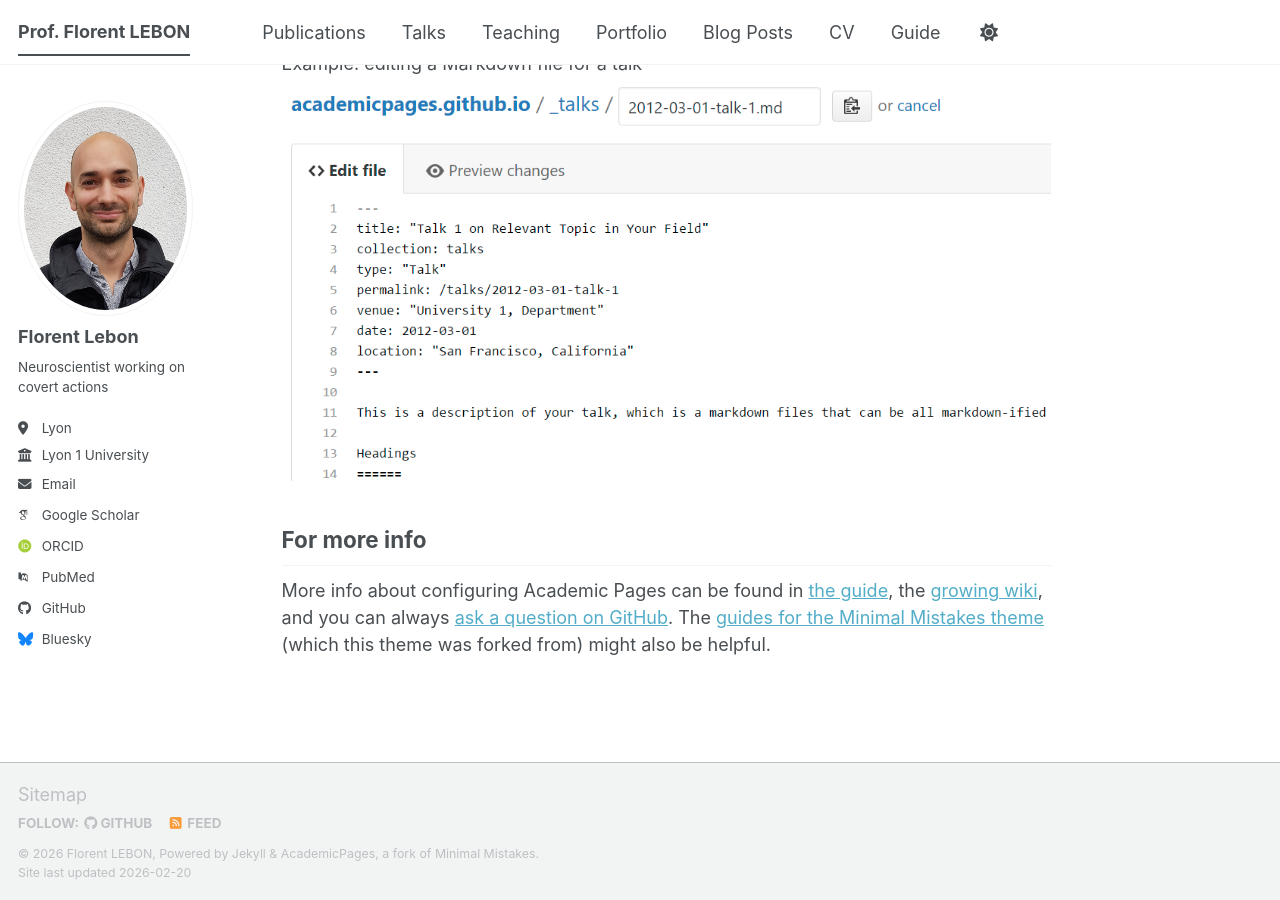
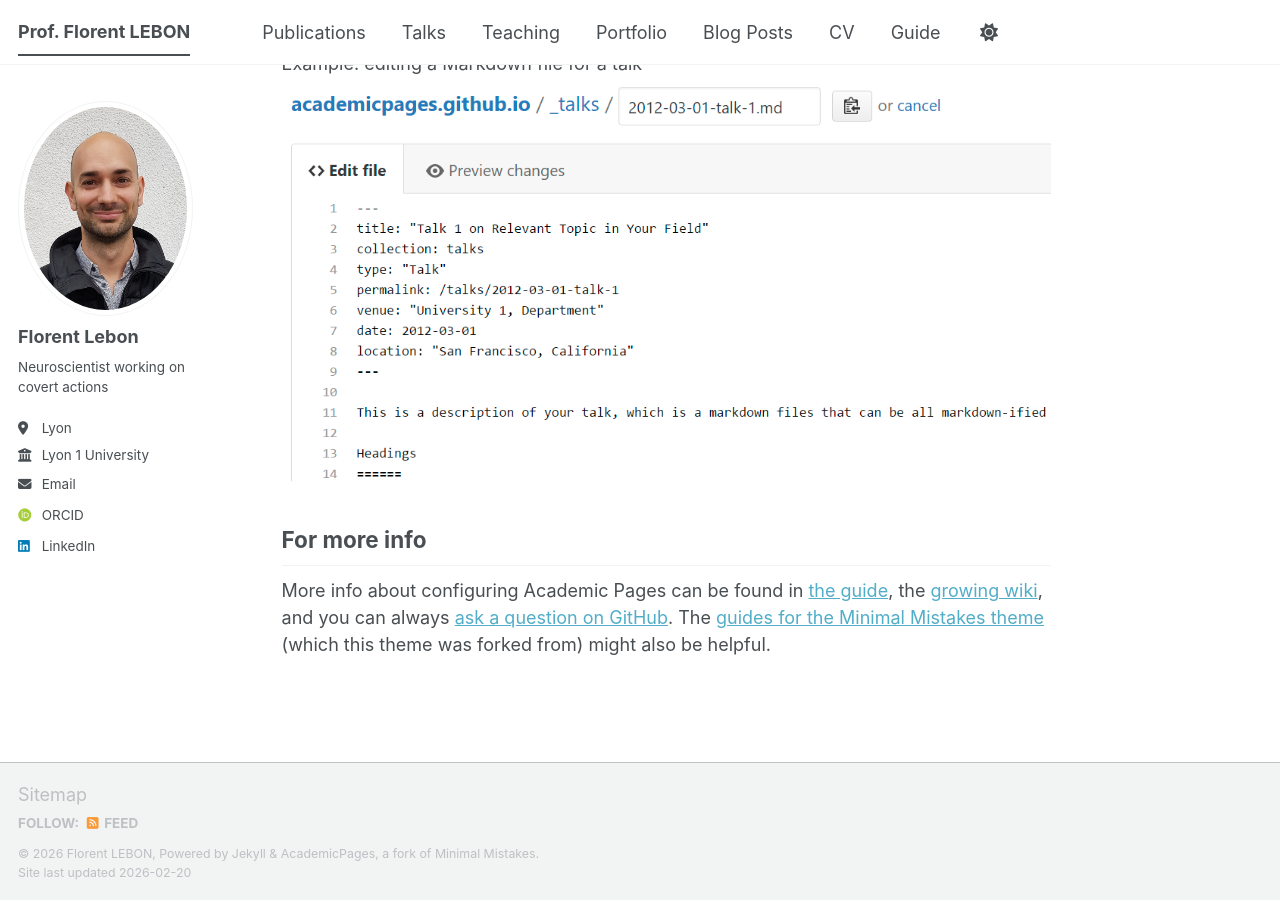
Before and after one commit to FloLebon/FloLebon.github.io, a Jekyll site: the page built from _pages/about.md, in a window 1280 px wide and 900 px high, scrolled down 2720 px. Built offline with Jekyll 4.4.1, drawn with Linux system fonts in a browser that asks for light colours; some web fonts are replaced; a script bundle is joined from its source files by our own code; library files that are not in the unit come from our copies; some of the changed lines change nothing that is shown.

Commit message:
Update _config.yml

```diff
--- a/_config.yml
+++ b/_config.yml
@@ -35,13 +35,13 @@ author:
   # Academic websites
   academia         : # URL
   arxiv            : # URL - Update with the correct link to your profile
-  googlescholar    : "https://scholar.google.com/citations?user=PS_CX0AAAAAJ"
+  googlescholar    : # URL
   inspire-hep      : # URL
   impactstory      : # URL
-  orcid            : "https://orcid.org/yourorcidurl"
+  orcid            : "https://orcid.org/0000-0003-0096-9762"
   semantic         : # URL
   ssrn             : # URL
-  pubmed           : "https://www.ncbi.nlm.nih.gov/pubmed/?term=john+snow"
+  pubmed           : # "https://www.ncbi.nlm.nih.gov/pubmed/?term=john+snow"
   researchgate     : # URL
   scopus           : # URL
   zotero           : # URL
@@ -51,13 +51,13 @@ author:
   bitbucket        : # Username - Update with your username on the site
   codepen          : # Username
   dribbble         : # Username
-  github           : "academicpages"
+  github           : # "academicpages"
   kaggle           : # Username
   stackoverflow    : # User number or user number and name (i.e., use "1" or "1/jeff-atwood")
 
   # Social media
   artstation       : # Username
-  bluesky          : "bsky.app" # Replace this with you Bluesky username
+  bluesky          : # "bsky.app" # Replace this with you Bluesky username
   facebook         : # Username
   flickr           : # Username
   foursquare       : # Username
@@ -66,7 +66,7 @@ author:
   keybase          : # Username
   instagram        : # Username
   lastfm           : # Username
-  linkedin         : # Username
+  linkedin         : "https://www.linkedin.com/in/florent-lebon-85918143/"
   mastodon         : # URL
   medium           : # URL
   pinterest        : # Username
```
